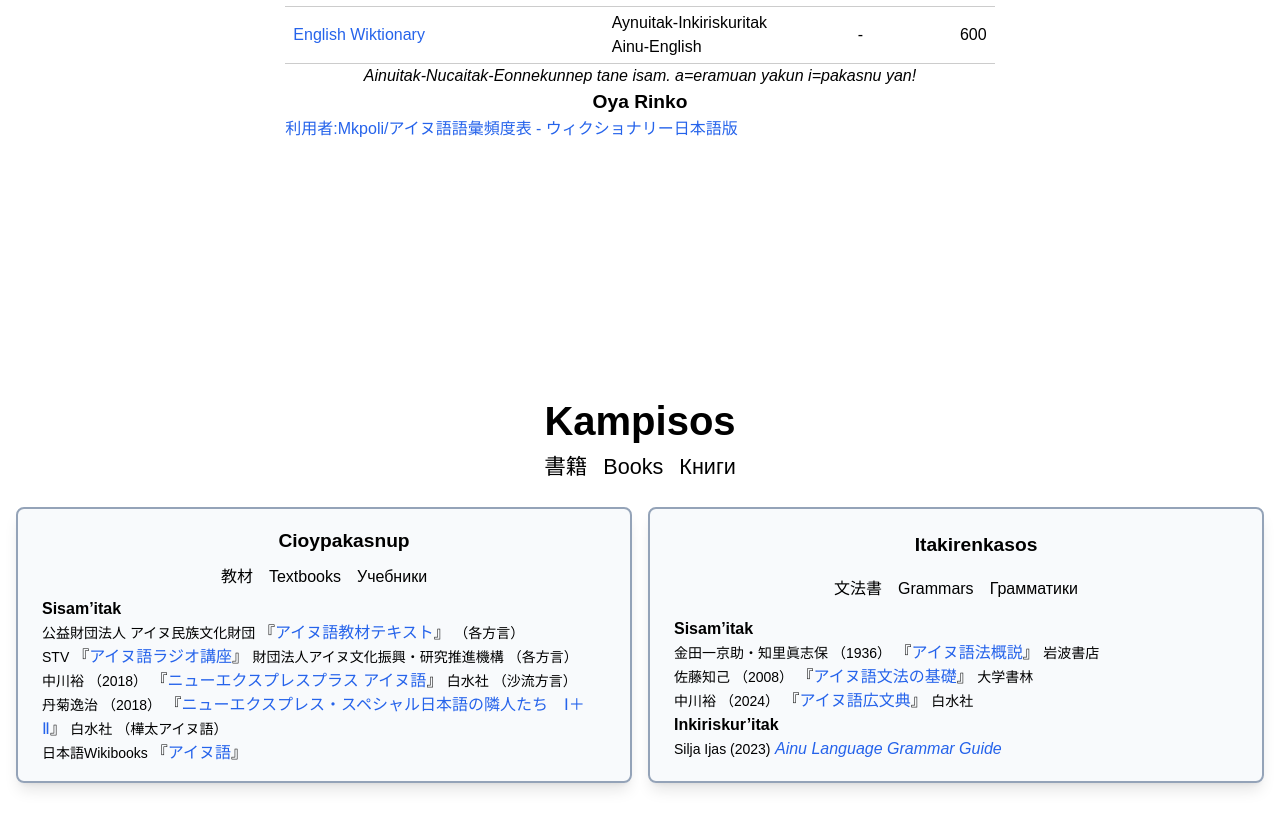
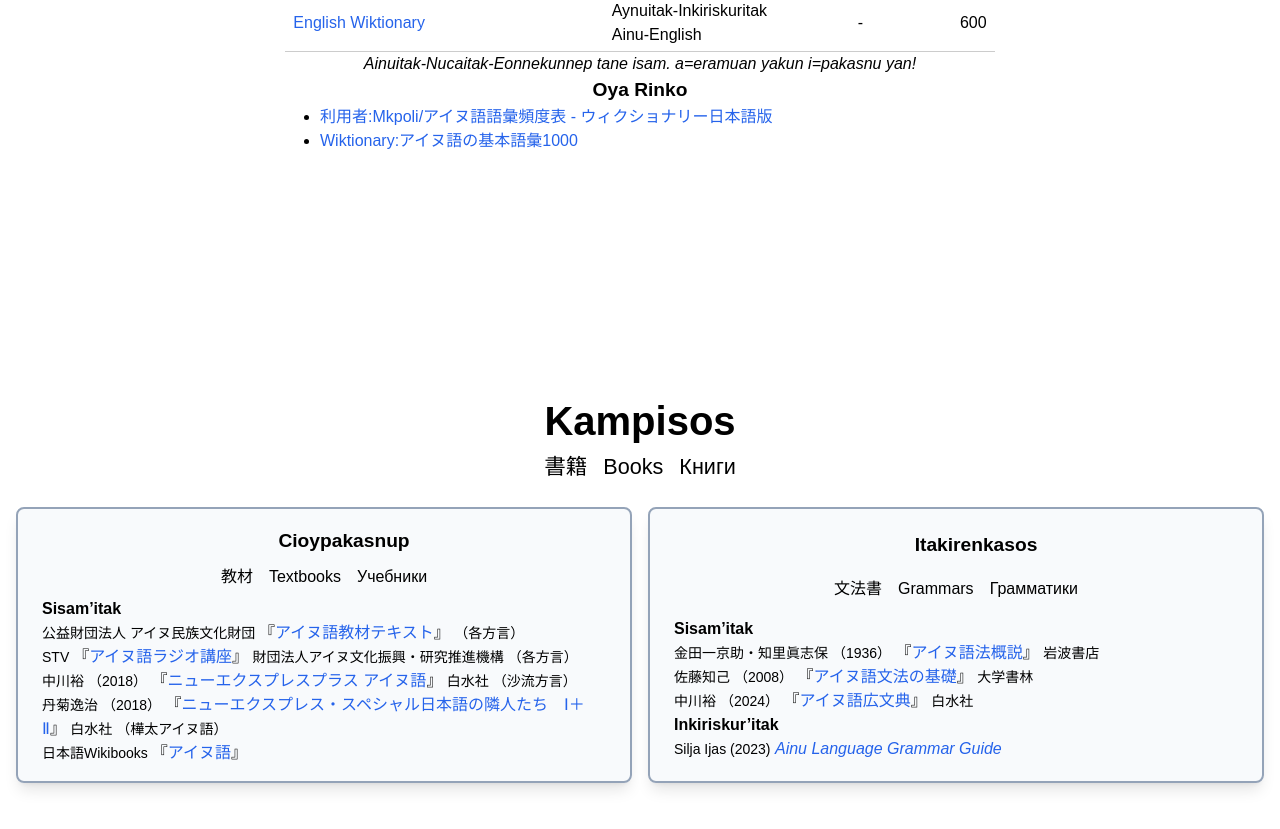
Before and after one commit to mkpoli/ainu, a SvelteKit app: page / in a window 1280 px wide. Shown: the part 3801-4630 px from the top of the page. Built offline with nearby package versions, Linux system fonts and the light colour scheme; some icons are missing.

Commit message:
Add basic words below DictionaryTable

```diff
--- a/src/routes/+page.svelte
+++ b/src/routes/+page.svelte
@@ -166,13 +166,19 @@
 			<h3>
 				{$t('Oya Rinko')}
 			</h3>
-			<ul>
-				<li>
+			<ul class="list-disc w-content mx-auto">
+				<li class="w-content">
 					<a
 						href="https://ja.wiktionary.org/wiki/%E5%88%A9%E7%94%A8%E8%80%85:Mkpoli/%E3%82%A2%E3%82%A4%E3%83%8C%E8%AA%9E%E8%AA%9E%E5%BD%99%E9%A0%BB%E5%BA%A6%E8%A1%A8"
 					>
 						利用者:Mkpoli/アイヌ語語彙頻度表 - ウィクショナリー日本語版
 					</a>
+				</li>
+				<li class="w-content">
+					<a
+						href="https://ja.wiktionary.org/wiki/Wiktionary:%E3%82%A2%E3%82%A4%E3%83%8C%E8%AA%9E%E3%81%AE%E5%9F%BA%E6%9C%AC%E8%AA%9E%E5%BD%991000"
+						>Wiktionary:アイヌ語の基本語彙1000</a
+					>
 				</li>
 			</ul>
 		</main>
```
